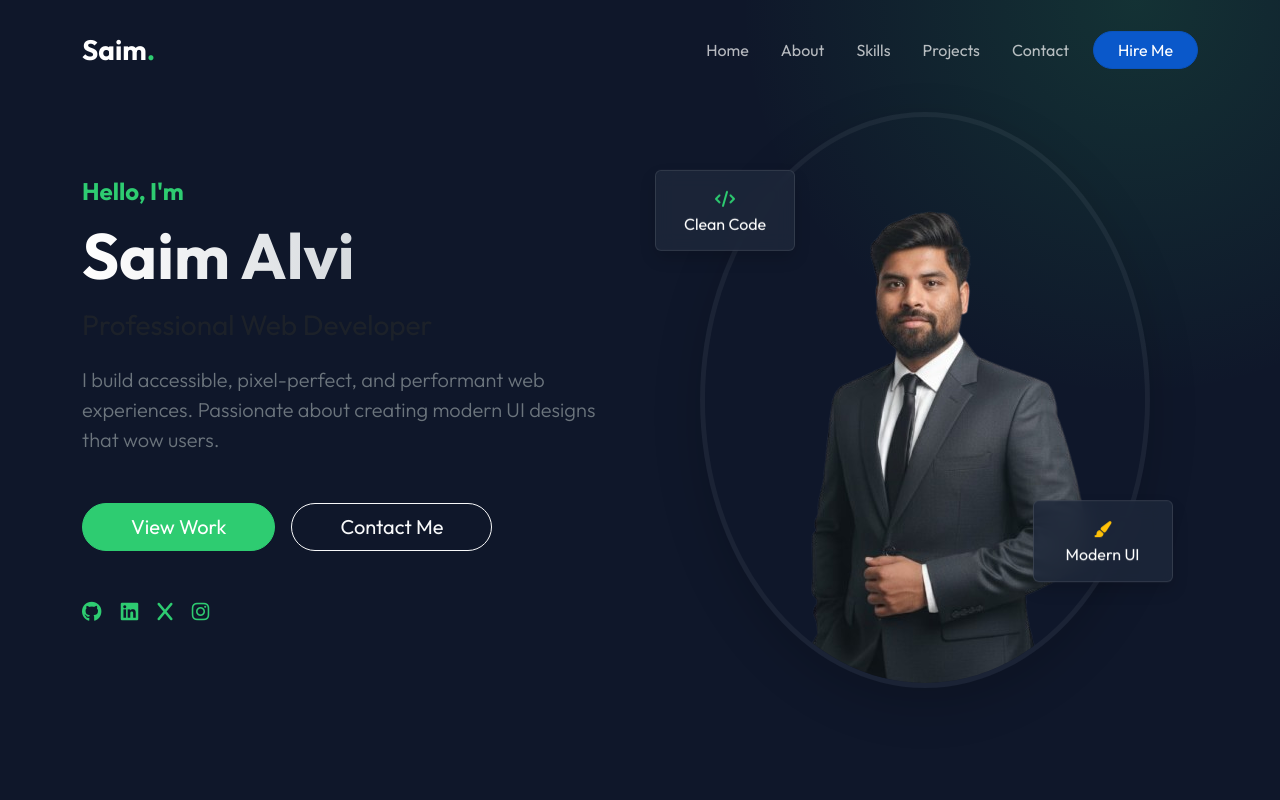
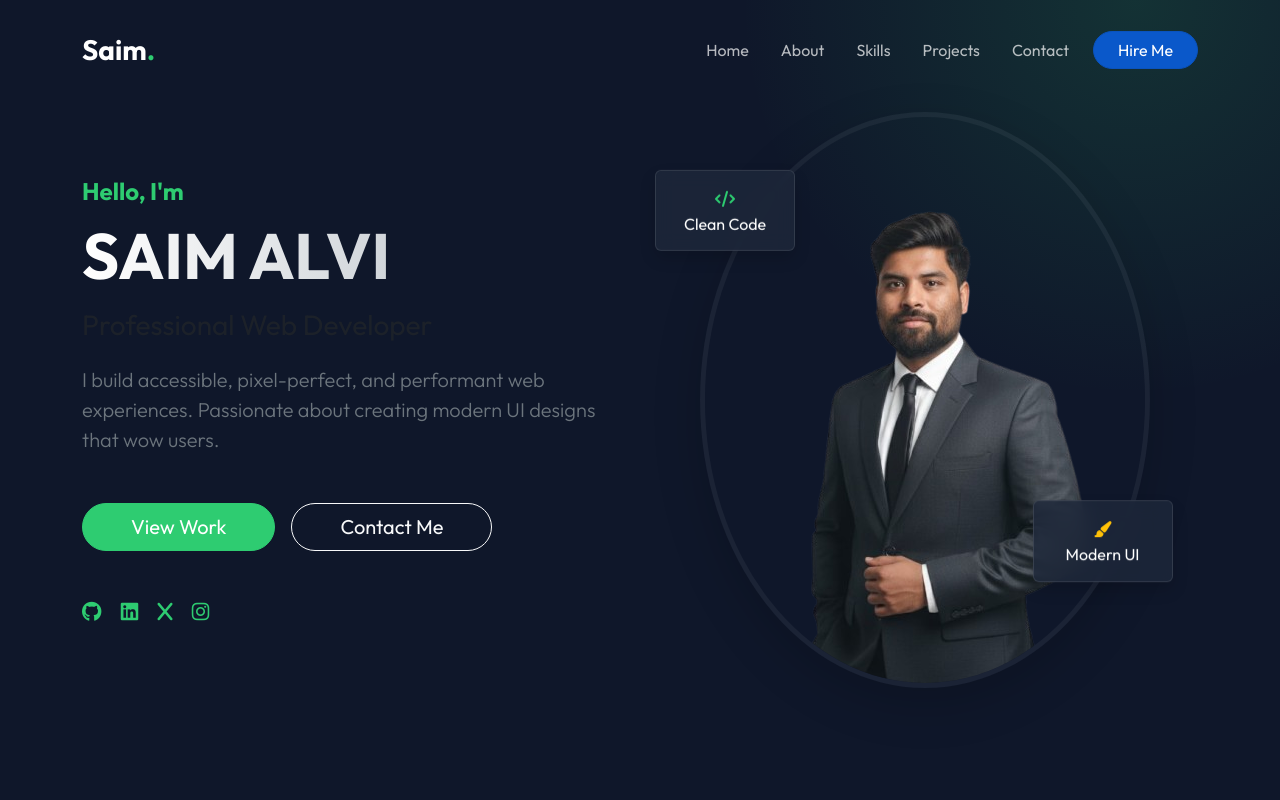
Before and after one commit to waseemalviryk/Saim_Folio, a plain HTML site: page index.html in a window 1280 px wide. Shown: the top 800 px of the page. Drawn offline with nearby package versions, Linux system fonts and the light colour scheme.

Commit message:
Update index.html

```diff
--- a/index.html
+++ b/index.html
@@ -55,7 +55,7 @@
             <div class="row align-items-center">
                 <div class="col-lg-6 hero-text" data-aos="fade-right">
                     <h4 class="text-primary fw-bold mb-3">Hello, I'm</h4>
-                    <h1 class="display-3 fw-bold mb-3">Saim Alvi</h1>
+                    <h1 class="display-3 fw-bold mb-3">SAIM ALVI</h1>
                     <h2 class="h3 mb-4 text-muted">Professional Web Developer</h2>
                     <p class="lead mb-5 text-secondary">I build accessible, pixel-perfect, and performant web
                         experiences. Passionate about creating modern UI designs that wow users.</p>
```
